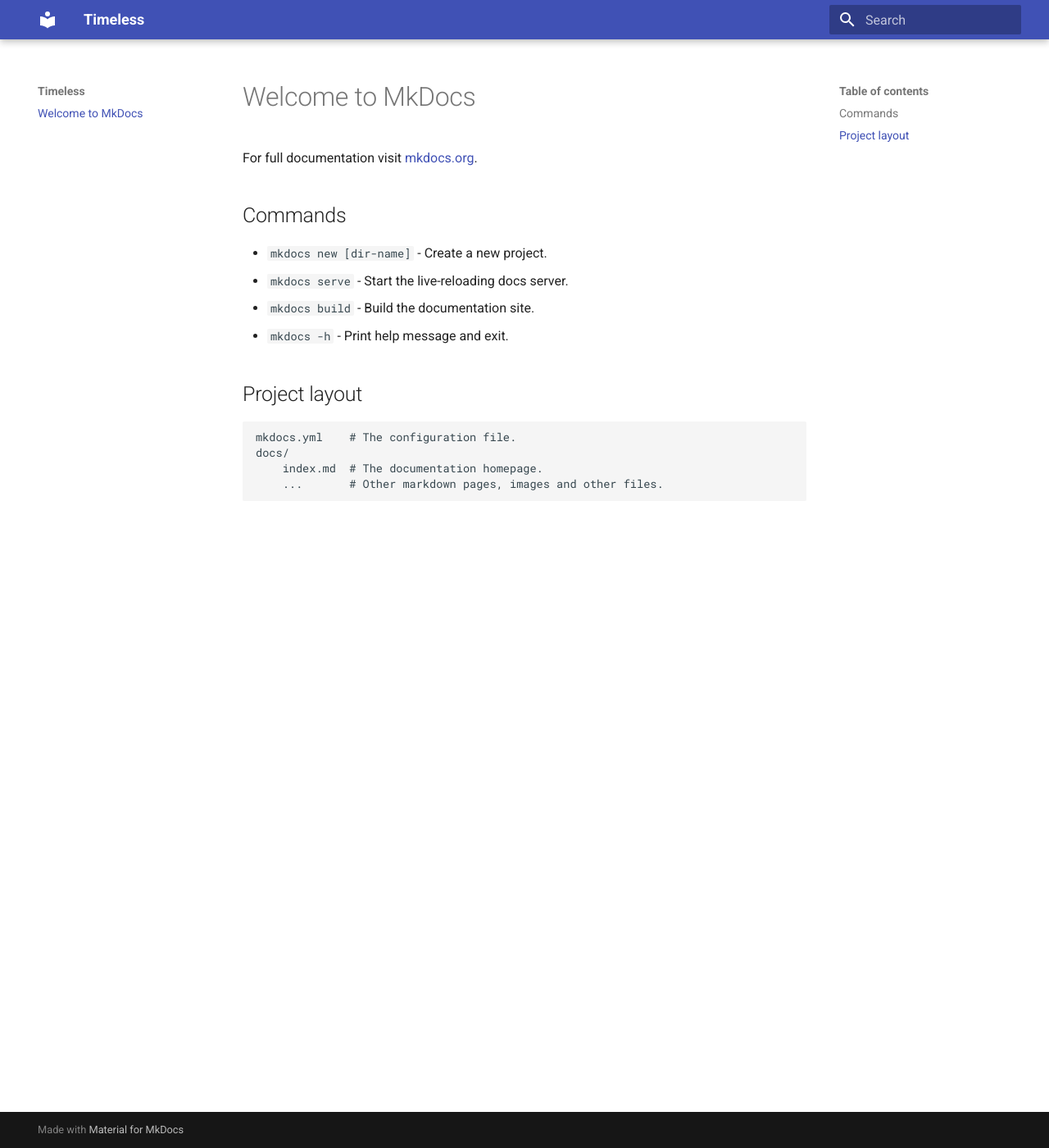
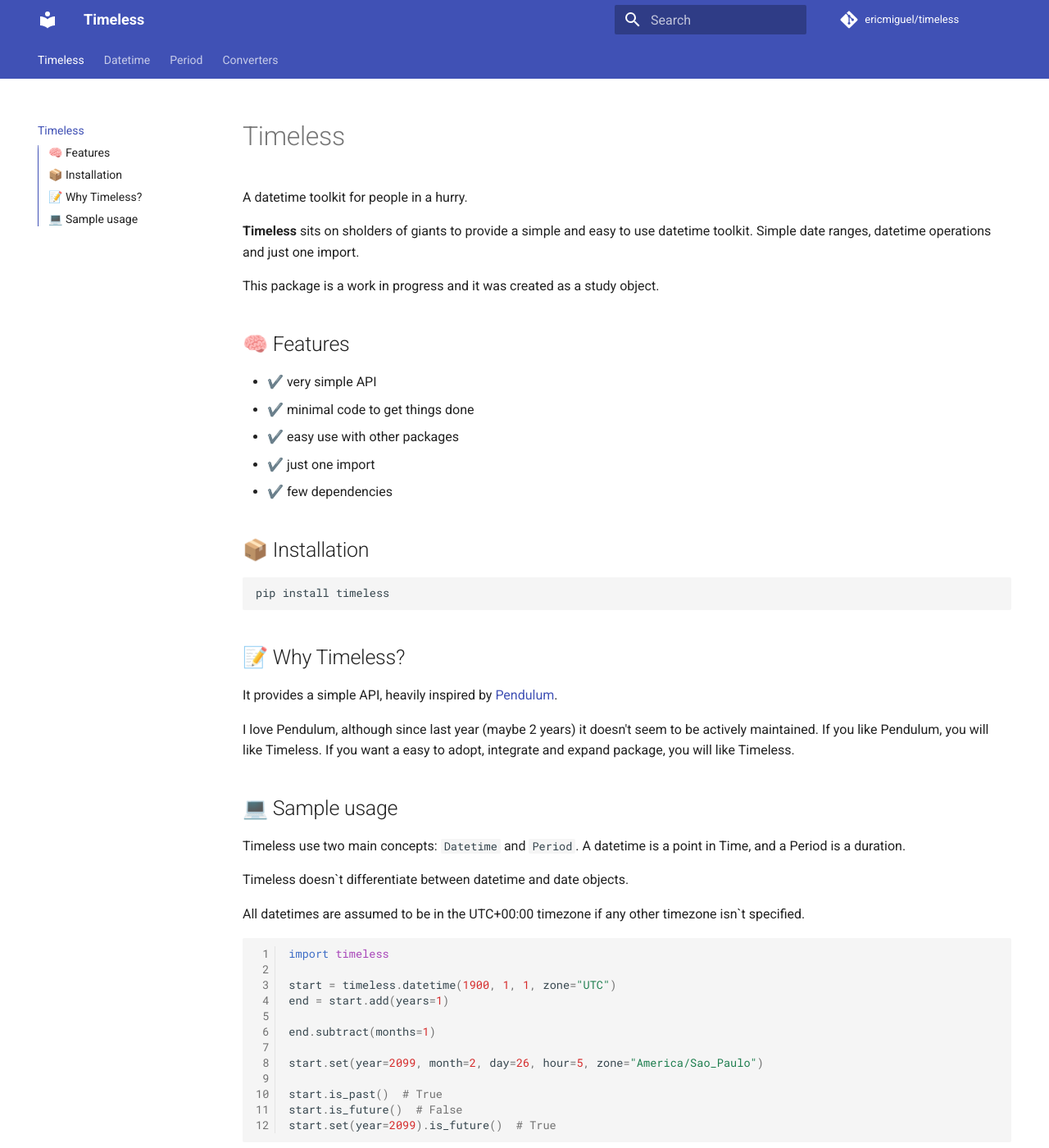
Before and after one commit to ericmiguel/timeless, an MkDocs documentation site: the page built from docs/index.md, in a window 1280 px wide and 1400 px high. Shown: the whole window at 82% size. Built offline with MkDocs 1.6.1 and Material for MkDocs 9.7.7, drawn with Linux system fonts in a browser that asks for light colours; comment, search, counter and statistics services are not loaded; some of the changed text lies outside the part shown.

Commit message:
:scroll: basic docs structure

````diff
--- a/docs/index.md
+++ b/docs/index.md
@@ -1,17 +1,51 @@
-# Welcome to MkDocs
+# Timeless
 
-For full documentation visit [mkdocs.org](https://www.mkdocs.org).
+A datetime toolkit for people in a hurry.
 
-## Commands
+**Timeless** sits on sholders of giants to provide a simple and easy to use datetime
+toolkit. Simple date ranges, datetime operations and just one import.
 
-* `mkdocs new [dir-name]` - Create a new project.
-* `mkdocs serve` - Start the live-reloading docs server.
-* `mkdocs build` - Build the documentation site.
-* `mkdocs -h` - Print help message and exit.
+This package is a work in progress and it was created as a study object.
 
-## Project layout
+## 🧠 Features
 
-    mkdocs.yml    # The configuration file.
-    docs/
-        index.md  # The documentation homepage.
-        ...       # Other markdown pages, images and other files.
+- ✔️ very simple API
+- ✔️ minimal code to get things done
+- ✔️ easy use with other packages
+- ✔️ just one import
+- ✔️ few dependencies
+
+## 📦 Installation
+
+```bash
+pip install timeless
+```
+
+## 📝 Why Timeless?
+
+It provides a simple API, heavily inspired by [Pendulum](https://github.com/sdispater/pendulum).
+
+I love Pendulum, although since last year (maybe 2 years) it doesn't seem to be actively maintained. If you like Pendulum, you will like Timeless. If you want a easy to adopt, integrate and expand package, you will like Timeless.
+
+## 💻 Sample usage
+
+Timeless use two main concepts: `Datetime` and `Period`. A datetime is a point in Time, and a Period is a duration.
+
+Timeless doesn`t differentiate between datetime and date objects.
+
+All datetimes are assumed to be in the UTC+00:00 timezone if any other timezone isn`t specified.
+
+```py linenums="1"
+import timeless
+
+start = timeless.datetime(1900, 1, 1, zone="UTC")
+end = start.add(years=1)
+
+end.subtract(months=1)
+
+start.set(year=2099, month=2, day=26, hour=5, zone="America/Sao_Paulo")
+
+start.is_past()  # True
+start.is_future()  # False
+start.set(year=2099).is_future()  # True
+```
--- a/mkdocs.yml
+++ b/mkdocs.yml
@@ -1,2 +1,40 @@
 site_name: Timeless
-theme: material
+site_url: https://ericmiguel.github.io/timeless
+site_description: Timeless - a datetime toolkit for people in a hurry
+copyright: Copyright &copy; 2022 Eric Miguel
+
+theme:
+  name: material
+  features:
+    - navigation.tracking
+    - navigation.tabs
+    - toc.integrate
+    - content.code.annotate
+
+repo_name: ericmiguel/timeless
+repo_url: https://github.com/ericmiguel/timeless
+
+extra:
+  social:
+    - icon: fontawesome/brands/linkedin
+      link: https://www.linkedin.com/in/ericmrib
+    - icon: fontawesome/brands/github
+      link: https://github.com/ericmiguel
+
+nav:
+- Timeless: index.md
+- Datetime:
+  - Datetime basics: datetime/basic.md
+- Period:
+  - Period basics: period/basic.md
+- Converters:
+  - Python's default datetime and Timeless: converters/default_datetime.md
+  - Pandas and Timeless: converters/pandas.md
+
+
+markdown_extensions:
+  - pymdownx.highlight:
+      anchor_linenums: true
+  - pymdownx.inlinehilite
+  - pymdownx.snippets
+  - pymdownx.superfences
````
Also changed, not shown: README.md (+14 -85 lines), docs/converters/pandas.md (added, +17 -0 lines), docs/datetime/basic.md (added, +29 -0 lines), docs/datetime/utilitaries.md (added, +21 -0 lines), docs/period/basic.md (added, +13 -0 lines), timeless/__init__.py (+3 -4 lines), docs/converters/default_datetime.md (added).
